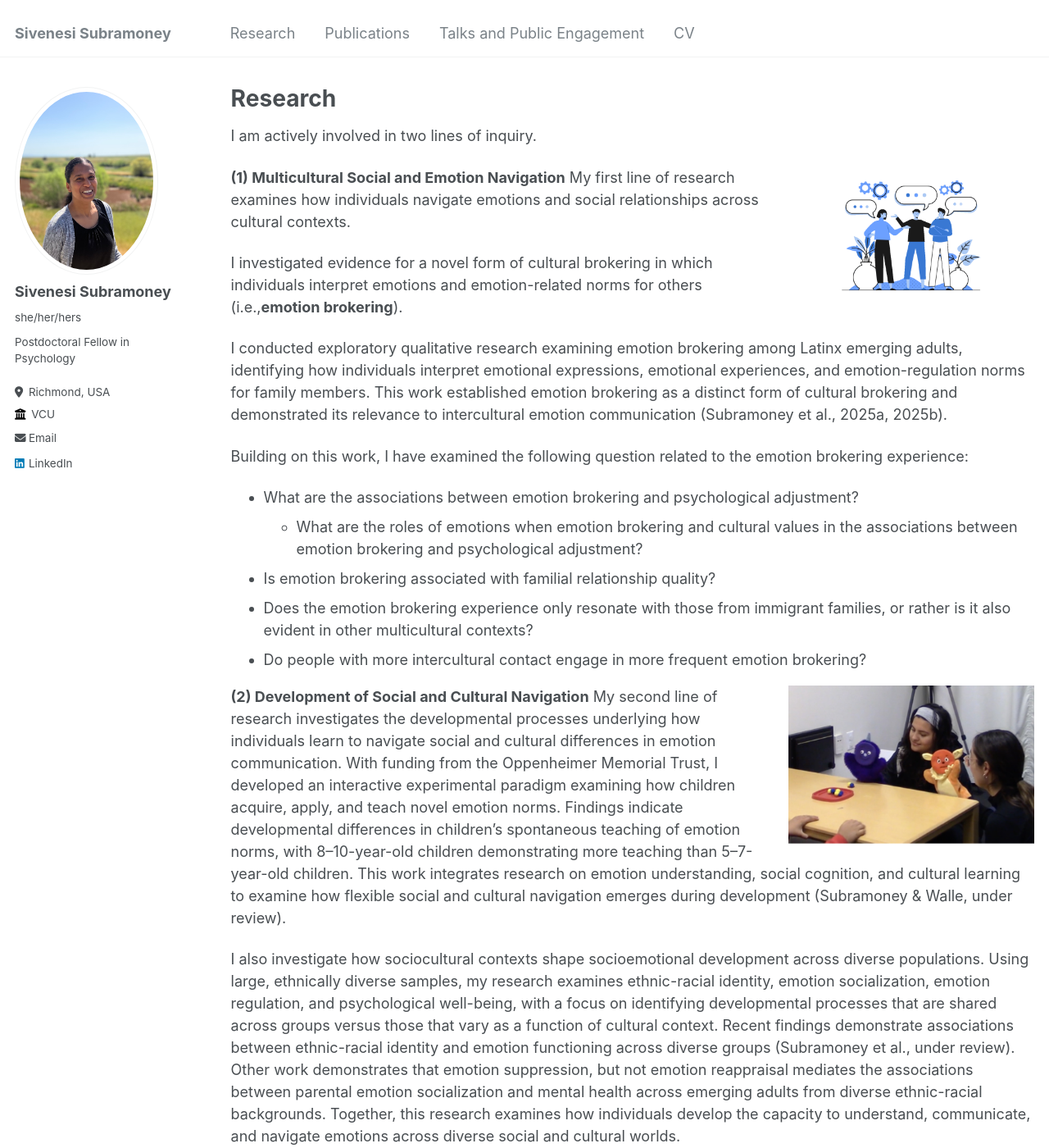
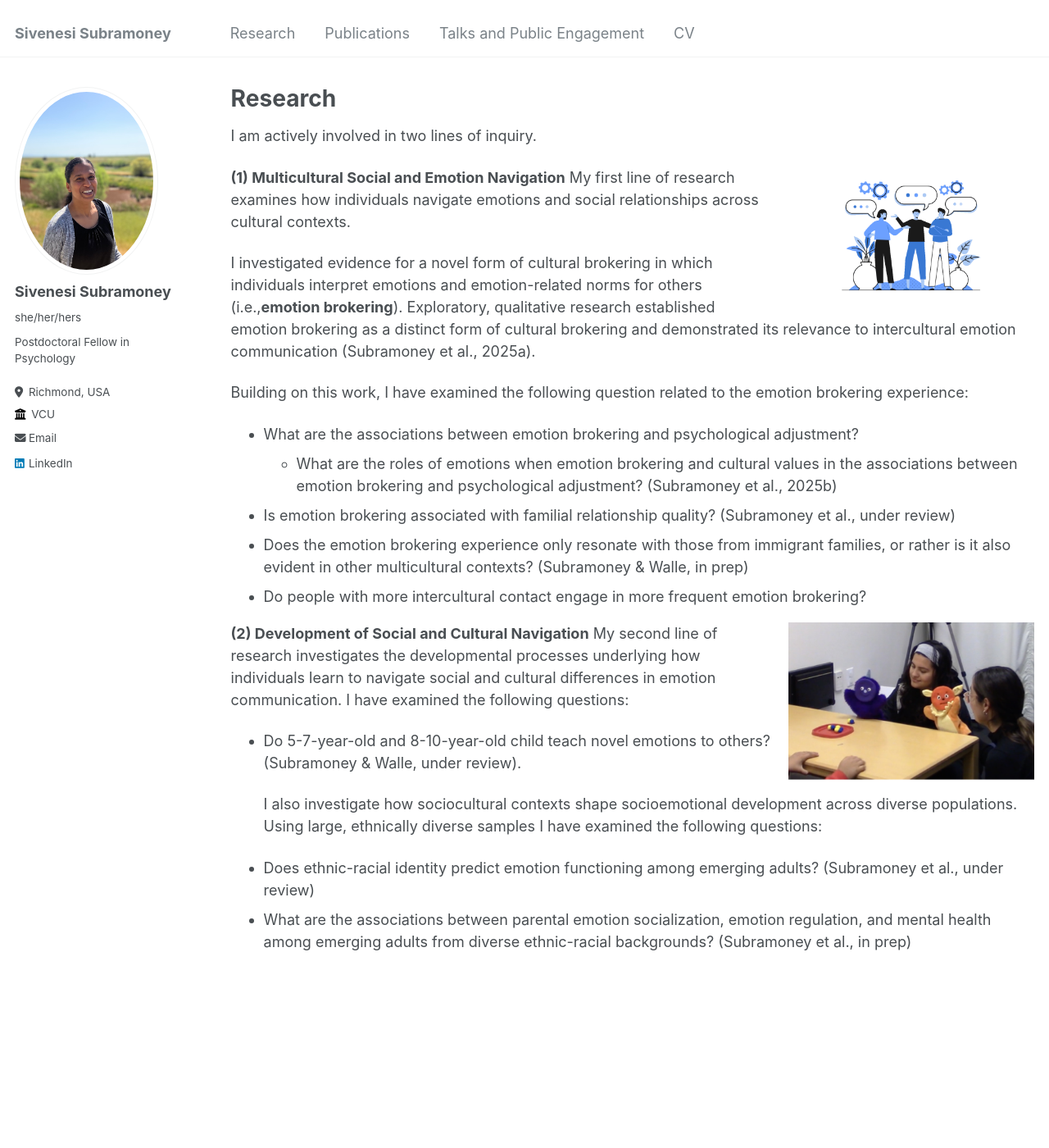
Before and after one commit to Sivenesi/Sivenesi.github.io, a Jekyll site: the page built from _pages/research.md, in a window 1280 px wide and 1400 px high. Shown: the whole window at 82% size. Built offline with Jekyll 4.4.1, drawn with Linux system fonts in a browser that asks for light colours.

Commit message:
Update research.md

```diff
--- a/_pages/research.md
+++ b/_pages/research.md
@@ -13,19 +13,21 @@ I am actively involved in two lines of inquiry.
 ![Talking](/images/Talking.png){: .align-right width="300px"}
 My first line of research examines how individuals navigate emotions and social relationships across cultural contexts.
 
-I investigated evidence for a novel form of cultural brokering in which individuals interpret emotions and emotion-related norms for others (i.e.,**emotion brokering**).
-
-I conducted exploratory qualitative research examining emotion brokering among Latinx emerging adults, identifying how individuals interpret emotional expressions, emotional experiences, and emotion-regulation norms for family members. This work established emotion brokering as a distinct form of cultural brokering and demonstrated its relevance to intercultural emotion communication (Subramoney et al., 2025a, 2025b).
+I investigated evidence for a novel form of cultural brokering in which individuals interpret emotions and emotion-related norms for others (i.e.,**emotion brokering**). Exploratory, qualitative research established emotion brokering as a distinct form of cultural brokering and demonstrated its relevance to intercultural emotion communication (Subramoney et al., 2025a).
 
 Building on this work, I have examined the following question related to the emotion brokering experience:
 - What are the associations between emotion brokering and psychological adjustment?
-    - What are the roles of emotions when emotion brokering and cultural values in the associations between emotion brokering and psychological adjustment?
-- Is emotion brokering associated with familial relationship quality?
-- Does the emotion brokering experience only resonate with those from immigrant families, or rather is it also evident in other multicultural contexts?
+    - What are the roles of emotions when emotion brokering and cultural values in the associations between emotion brokering and psychological adjustment? (Subramoney et al., 2025b)
+- Is emotion brokering associated with familial relationship quality? (Subramoney et al., under review)
+- Does the emotion brokering experience only resonate with those from immigrant families, or rather is it also evident in other multicultural contexts? (Subramoney & Walle, in prep)
 - Do people with more intercultural contact engage in more frequent emotion brokering?
 
 **(2) Development of Social and Cultural Navigation**
 ![Puppets](/images/Picture2.png){: .align-right width="300px"}
-My second line of research investigates the developmental processes underlying how individuals learn to navigate social and cultural differences in emotion communication. With funding from the Oppenheimer Memorial Trust, I developed an interactive experimental paradigm examining how children acquire, apply, and teach novel emotion norms. Findings indicate developmental differences in children’s spontaneous teaching of emotion norms, with 8–10-year-old children demonstrating more teaching than 5–7-year-old children. This work integrates research on emotion understanding, social cognition, and cultural learning to examine how flexible social and cultural navigation emerges during development (Subramoney & Walle, under review).
+My second line of research investigates the developmental processes underlying how individuals learn to navigate social and cultural differences in emotion communication.
+I have examined the following questions:
+- Do 5-7-year-old and 8-10-year-old child teach novel emotions to others? (Subramoney & Walle, under review).
 
-I also investigate how sociocultural contexts shape socioemotional development across diverse populations. Using large, ethnically diverse samples, my research examines ethnic-racial identity, emotion socialization, emotion regulation, and psychological well-being, with a focus on identifying developmental processes that are shared across groups versus those that vary as a function of cultural context. Recent findings demonstrate associations between ethnic-racial identity and emotion functioning across diverse groups (Subramoney et al., under review). Other work demonstrates that emotion suppression, but not emotion reappraisal mediates the associations between parental emotion socialization and mental health across emerging adults from diverse ethnic-racial backgrounds. Together, this research examines how individuals develop the capacity to understand, communicate, and navigate emotions across diverse social and cultural worlds.
+  I also investigate how sociocultural contexts shape socioemotional development across diverse populations. Using large, ethnically diverse samples I have examined the following questions:
+-  Does ethnic-racial identity predict emotion functioning among emerging adults? (Subramoney et al., under review)
+-  What are the associations between parental emotion socialization, emotion regulation, and mental health among emerging adults from diverse ethnic-racial backgrounds? (Subramoney et al., in prep)
```
